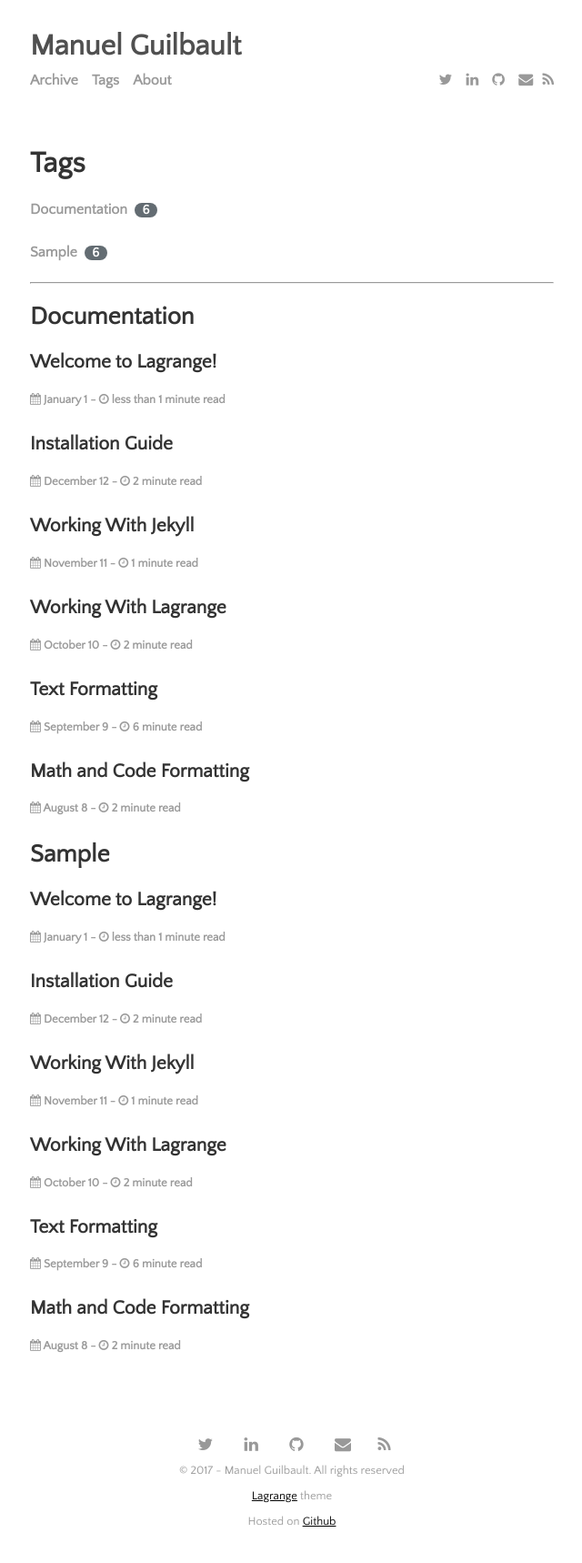
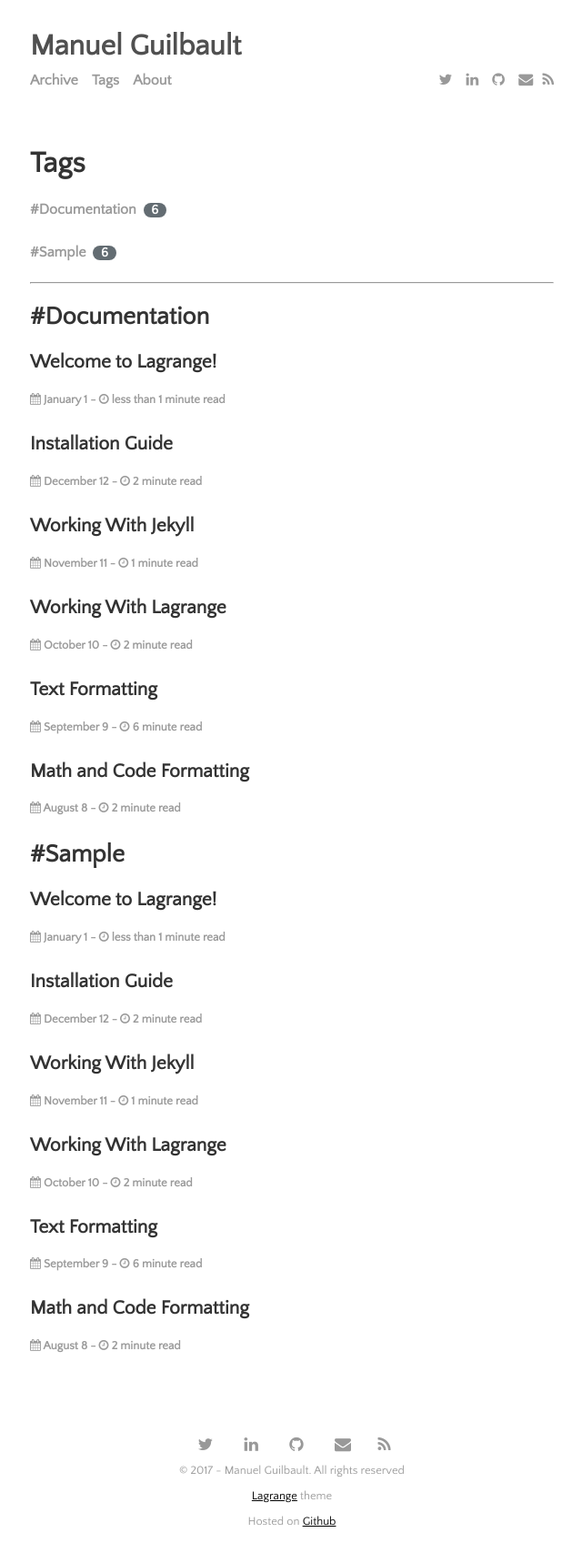
Before and after one commit to manuel-guilbault/manuel-guilbault.github.io, a Jekyll site: the page built from tags.md, in a window 1280 px wide. Shown: the whole page at 91% size, without its empty margins (319-959 px from the left). Built offline with Jekyll 4.4.1, drawn with Linux system fonts in a browser that asks for light colours; nearby versions of some CDN libraries.

Commit message:
Add hashtag to tags page

```diff
--- a/tags.md
+++ b/tags.md
@@ -4,7 +4,7 @@ title: Tags
 ---
 {% for tag in site.tags %}
   <a href="#{{ tag[0] | slugify }}" class="tag">
-    {{ tag | first }}&nbsp;
+    #{{ tag | first }}&nbsp;
     <span class="badge">{{ tag | last | size}}</span>
   </a>
 {% endfor %}
@@ -13,7 +13,7 @@ title: Tags
 
 <ul class="posts">
   {% for tag in site.tags %}
-    <h2 id="{{ tag[0] | slugify }}">{{ tag[0] | capitalize }}</h2>
+    <h2 id="{{ tag[0] | slugify }}">#{{ tag[0] | capitalize }}</h2>
 
     {% for post in tag[1] %}
       <li itemscope>
```
